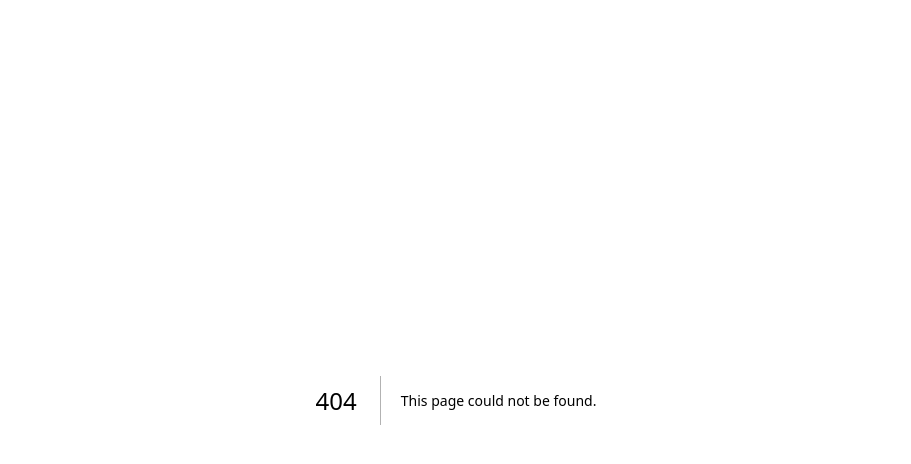
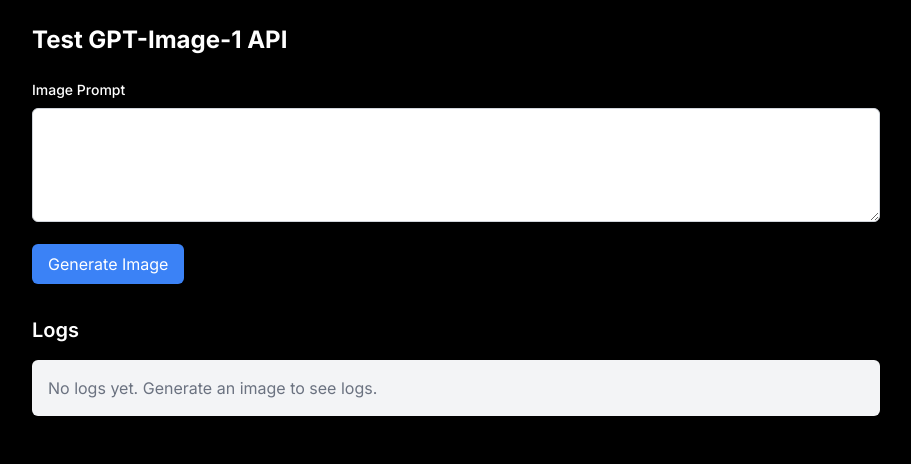
Before and after one commit to MattressAIBlake/mattressai-marketing, a Next.js app: page /test-image-api in a window 1280 px wide. Before the commit this address had no page. Shown: the top 464 px of the page, without its empty margins (184-1095 px from the left). Built offline with nearby package versions, Linux system fonts and the light colour scheme.

Commit message:
Add diagnostic test page for gpt-image-1 API

```diff
--- /dev/null
+++ b/app/api/testGptImage/route.ts
@@ -0,0 +1,66 @@
+import { NextResponse } from 'next/server'
+import OpenAI from 'openai'
+
+export const maxDuration = 60;
+export const dynamic = 'force-dynamic';
+
+// Simple test endpoint for gpt-image-1
+export async function POST(req: Request) {
+  console.log('Test gpt-image-1 endpoint called');
+
+  try {
+    const { prompt } = await req.json();
+
+    if (!prompt) {
+      return NextResponse.json({ error: 'Prompt is required' }, { status: 400 });
+    }
+
+    console.log('Creating OpenAI client with organization ID');
+    const openai = new OpenAI({
+      apiKey: process.env.OPENAI_IMAGE_API_KEY || process.env.OPENAI_API_KEY,
+      organization: process.env.OPENAI_ORG_ID,
+    });
+
+    console.log('Organization ID:', process.env.OPENAI_ORG_ID);
+    console.log('API Key (masked):', process.env.OPENAI_IMAGE_API_KEY?.substring(0, 10) + '...');
+
+    // Most minimal version of the call
+    console.log('Calling gpt-image-1 with prompt:', prompt.substring(0, 50) + '...');
+
+    try {
+      const response = await openai.images.generate({
+        model: 'gpt-image-1',
+        prompt,
+        n: 1,
+        size: '1024x1024',
+        quality: 'standard',
+      });
+
+      console.log('Response received:', JSON.stringify(response.data, null, 2));
+
+      return NextResponse.json({
+        success: true,
+        url: response.data[0].url,
+      });
+    } catch (openaiError: any) {
+      console.error('OpenAI API Error:', openaiError.message);
+      console.error('Full error:', JSON.stringify(openaiError, null, 2));
+
+      // Detailed error response
+      return NextResponse.json({
+        error: 'OpenAI API Error',
+        message: openaiError.message,
+        status: openaiError?.status || 500,
+        type: openaiError?.type || 'unknown',
+        details: process.env.NODE_ENV === 'development' ? openaiError : undefined
+      }, { status: 500 });
+    }
+  } catch (error: unknown) {
+    console.error('General error:', error);
+
+    return NextResponse.json({
+      error: 'An unexpected error occurred',
+      message: error instanceof Error ? error.message : String(error),
+    }, { status: 500 });
+  }
+}
--- /dev/null
+++ b/app/test-image-api/page.tsx
@@ -0,0 +1,112 @@
+'use client';
+
+import { useState } from 'react';
+
+export default function TestImageApiPage() {
+  const [prompt, setPrompt] = useState('A modern cozy bedroom with a large mattress, soft lighting, and minimalist decor');
+  const [loading, setLoading] = useState(false);
+  const [result, setResult] = useState<{ url?: string; error?: string } | null>(null);
+  const [logs, setLogs] = useState<string[]>([]);
+
+  const addLog = (message: string) => {
+    setLogs(prev => [...prev, `${new Date().toISOString()}: ${message}`]);
+  };
+
+  const handleSubmit = async (e: React.FormEvent) => {
+    e.preventDefault();
+    setLoading(true);
+    setResult(null);
+
+    try {
+      addLog(`Sending request with prompt: ${prompt.substring(0, 30)}...`);
+
+      const response = await fetch('/api/testGptImage', {
+        method: 'POST',
+        headers: { 'Content-Type': 'application/json' },
+        body: JSON.stringify({ prompt })
+      });
+
+      addLog(`Received response with status: ${response.status}`);
+      const data = await response.json();
+
+      if (!response.ok) {
+        addLog(`Error: ${data.error || 'Unknown error'}`);
+        setResult({ error: data.message || JSON.stringify(data) });
+      } else {
+        addLog(`Success! Image URL received`);
+        setResult({ url: data.url });
+      }
+    } catch (error: any) {
+      addLog(`Fetch error: ${error?.message || 'Unknown error'}`);
+      setResult({ error: error?.message || 'Unknown error occurred' });
+    } finally {
+      setLoading(false);
+    }
+  };
+
+  return (
+    <div className="p-6 max-w-4xl mx-auto">
+      <h1 className="text-2xl font-bold mb-6">Test GPT-Image-1 API</h1>
+
+      <form onSubmit={handleSubmit} className="mb-8">
+        <div className="mb-4">
+          <label htmlFor="prompt" className="block text-sm font-medium mb-2">
+            Image Prompt
+          </label>
+          <textarea
+            id="prompt"
+            value={prompt}
+            onChange={(e) => setPrompt(e.target.value)}
+            className="w-full p-2 border border-gray-300 rounded-md"
+            rows={4}
+          />
+        </div>
+
+        <button
+          type="submit"
+          disabled={loading}
+          className="px-4 py-2 bg-blue-500 text-white rounded-md disabled:bg-blue-300"
+        >
+          {loading ? 'Generating...' : 'Generate Image'}
+        </button>
+      </form>
+
+      {result && (
+        <div className="mb-8">
+          <h2 className="text-xl font-semibold mb-4">Result</h2>
+
+          {result.error ? (
+            <div className="p-4 bg-red-100 border border-red-400 rounded-md">
+              <h3 className="text-red-800 font-medium">Error</h3>
+              <pre className="mt-2 whitespace-pre-wrap text-sm">{result.error}</pre>
+            </div>
+          ) : result.url ? (
+            <div>
+              <p className="mb-2">Image generated successfully:</p>
+              <img
+                src={result.url}
+                alt="Generated"
+                className="max-w-full h-auto border border-gray-200 rounded-md"
+              />
+            </div>
+          ) : null}
+        </div>
+      )}
+
+      <div>
+        <h2 className="text-xl font-semibold mb-4">Logs</h2>
+        <div className="bg-gray-100 p-4 rounded-md max-h-64 overflow-y-auto">
+          {logs.length === 0 ? (
+            <p className="text-gray-500">No logs yet. Generate an image to see logs.</p>
+          ) : (
+            <ul className="space-y-1">
+              {logs.map((log, index) => (
+                <li key={index} className="text-sm font-mono">{log}</li>
+              ))}
+            </ul>
+          )}
+        </div>
+      </div>
+    </div>
+  );
+}
```
